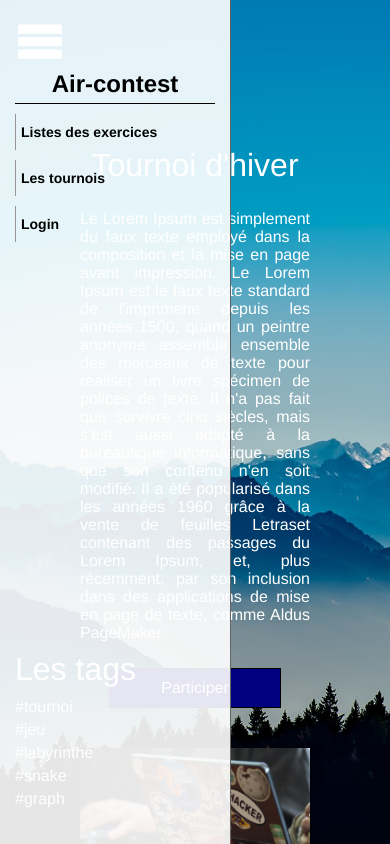
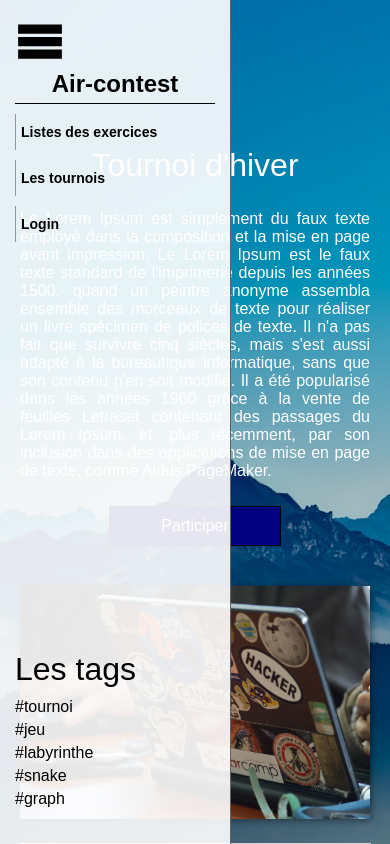
Before and after one commit to AIR-EISTI/air-contest-spoutnik, a Vue app in the folder users/: page / in a window 390 px wide. Shown: the top 844 px of the page. Built offline with nearby package versions, Linux system fonts and the light colour scheme.

Commit message:
[CSS]:fix display exercise and fix display tournoi for small screen

```diff
--- a/users/src/assets/style.css
+++ b/users/src/assets/style.css
@@ -13,7 +13,7 @@ html,body
     display: flex;
     flex-direction: row;
     background-color: rgb(245,245,245);
-    font-family: 'Avenir', Helvetica, Arial, sans-serif;
+    font-family: sans-serif;
     -webkit-font-smoothing: antialiased;
     -moz-osx-font-smoothing: grayscale;
     margin-top: 51px;
@@ -184,6 +184,18 @@ h2
     border: 1px solid lightgrey;
     background-color: white;
     margin-top: 10px;
+    display: flex;
+    flex-direction: column;
+
+}
+
+.exo-min .description
+{
+    flex: 1;
+    flex-shrink: 0;
+}
+.exo-min .button
+{
 
 }
 
@@ -303,59 +315,9 @@ input[type=submit]
         margin-top: 0px !important;
     }
 
-
-    /**** *** *** *** *** NAVBAR *** *** *** *** ****/
-
-    #navbar
+    .text-image > *
     {
-        display: block;
-        height: 100vh;
-        color:white;
-        background-color: black;
-        background-image: none;
-        width: 200px;
-    }
-
-    #navbar .content-menu
-    {
-        display: block;
-    }
-
-    #navbar ul
-    {
-        padding: 0;
-        text-align: left;
-    }
-
-    #navbar a
-    {
-        color:white;
-    }
-
-    #navbar li
-    {
-        display: block;
-        padding: 0;
-        margin: 10px 0px;
-    }
-
-    #navbar.noVisible .content-menu
-    {
-        display: none;
-    }
-
-    #navbar .hamburger
-    {
-        filter: invert(100%);
-        height: 50px;
-        width: 50px;
-        display: block;
-    }
-
-    #navbar.noVisible
-    {
-        width: 50px;
-        height: 50px;
+        padding: 20px 20px;
     }
 
     /*** *** *** *** tags navbar *** *** *** ****/
@@ -371,7 +333,7 @@ input[type=submit]
         position: fixed;
         bottom: 0;
         z-index: 6;
-        color: white;
+        color: black;
         padding: 15px;
     }
 
```
